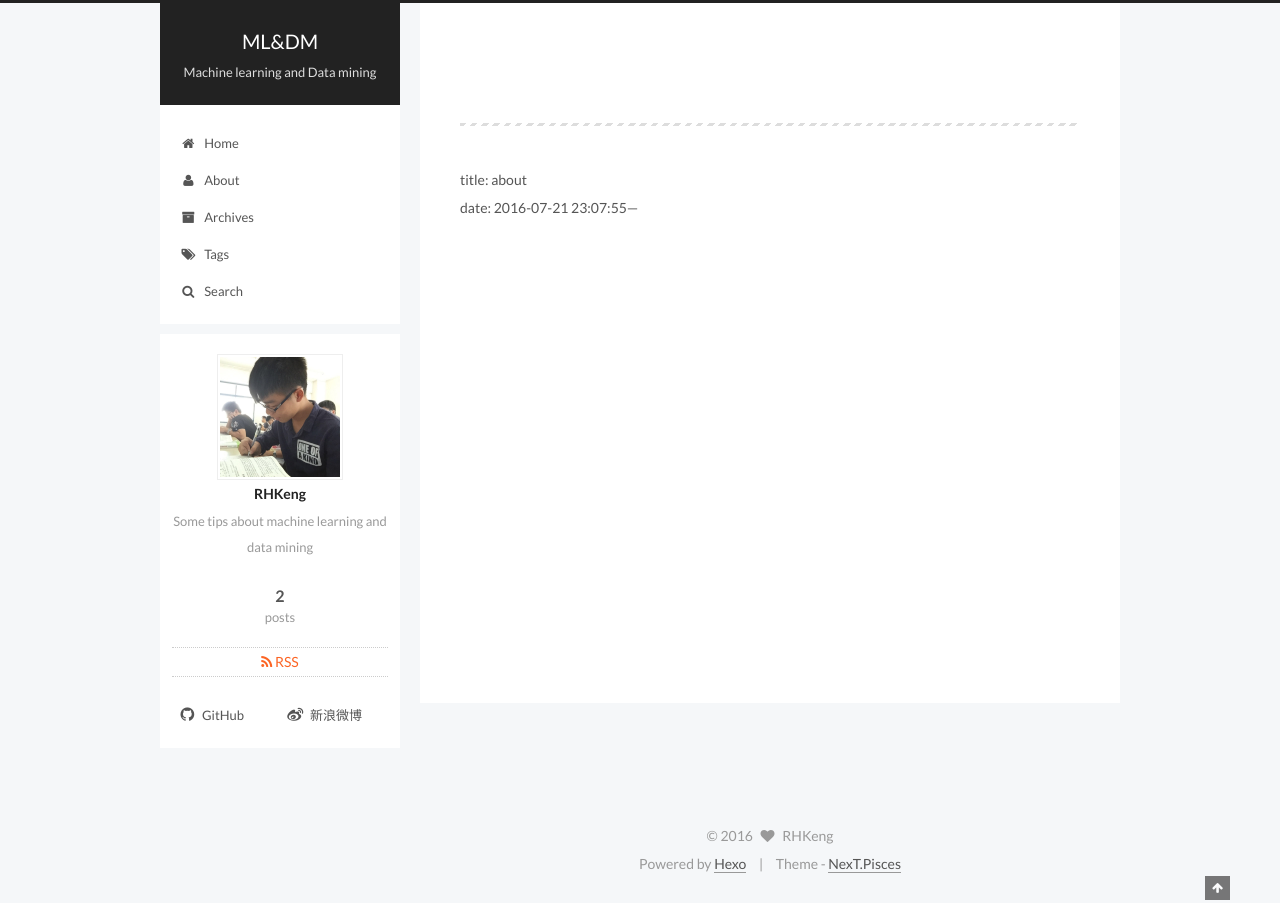
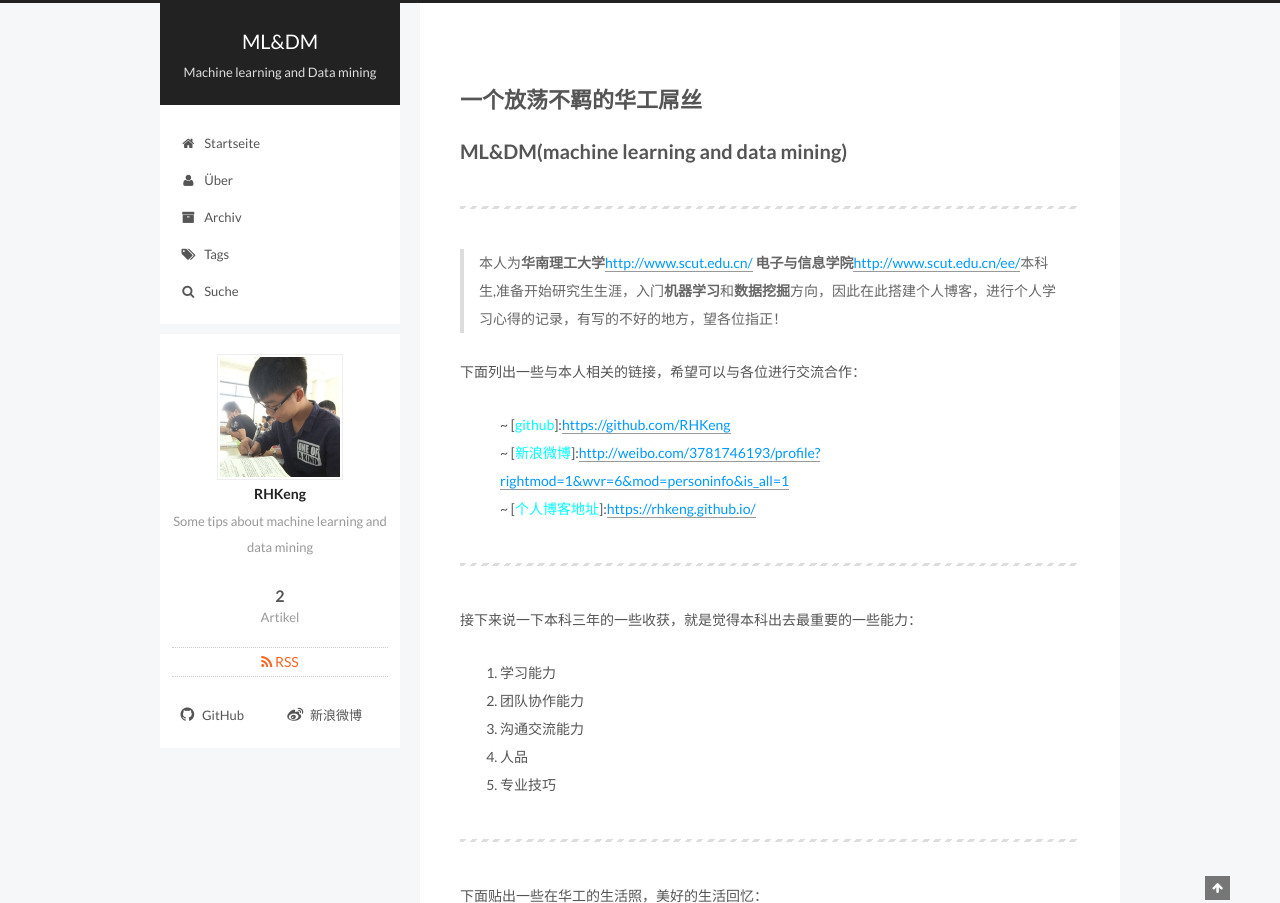
Before and after one commit to RHKeng/RHKeng.github.io, a plain HTML site: page about/index.html in a window 1280 px wide. Shown: the top 903 px of the page. Drawn offline with Linux system fonts and the light colour scheme; a script that the page names is missing.

Commit message:
Site updated: 2016-07-25 21:59:59

```diff
--- a/about/index.html
+++ b/about/index.html
@@ -88,16 +88,32 @@
 
 
 
-<meta name="description" content="title: aboutdate: 2016-07-21 23:07:55—">
+<meta name="description" content="一个放荡不羁的华工屌丝ML&amp;amp;DM(machine learning and data mining)
+
+本人为华南理工大学http://www.scut.edu.cn/ 电子与信息学院http://www.scut.edu.cn/ee/本科生,准备开始研究生生涯，入门机器学习和数据挖掘方向，因此在此搭建个人博客，进行个人学习心得的记录，有写的不好的地方，望各位指正！
+
+下面列出一些与本人相">
 <meta property="og:type" content="website">
 <meta property="og:title" content="ML&DM">
 <meta property="og:url" content="http://rhkeng.github.io/about/index.html">
 <meta property="og:site_name" content="ML&DM">
-<meta property="og:description" content="title: aboutdate: 2016-07-21 23:07:55—">
-<meta property="og:updated_time" content="2016-07-21T15:14:28.712Z">
+<meta property="og:description" content="一个放荡不羁的华工屌丝ML&amp;amp;DM(machine learning and data mining)
+
+本人为华南理工大学http://www.scut.edu.cn/ 电子与信息学院http://www.scut.edu.cn/ee/本科生,准备开始研究生生涯，入门机器学习和数据挖掘方向，因此在此搭建个人博客，进行个人学习心得的记录，有写的不好的地方，望各位指正！
+
+下面列出一些与本人相">
+<meta property="og:image" content="http://rhkeng.github.io/myself1.jpg">
+<meta property="og:image" content="http://rhkeng.github.io/myself2.jpg">
+<meta property="og:image" content="http://rhkeng.github.io/myself3.jpg">
+<meta property="og:updated_time" content="2016-07-25T13:59:28.744Z">
 <meta name="twitter:card" content="summary">
 <meta name="twitter:title" content="ML&DM">
-<meta name="twitter:description" content="title: aboutdate: 2016-07-21 23:07:55—">
+<meta name="twitter:description" content="一个放荡不羁的华工屌丝ML&amp;amp;DM(machine learning and data mining)
+
+本人为华南理工大学http://www.scut.edu.cn/ 电子与信息学院http://www.scut.edu.cn/ee/本科生,准备开始研究生生涯，入门机器学习和数据挖掘方向，因此在此搭建个人博客，进行个人学习心得的记录，有写的不好的地方，望各位指正！
+
+下面列出一些与本人相">
+<meta name="twitter:image" content="http://rhkeng.github.io/myself1.jpg">
 
 
 
@@ -184,7 +200,7 @@
 
               <i class="menu-item-icon fa fa-fw fa-home"></i> <br />
 
-            Home
+            Startseite
           </a>
         </li>
 
@@ -194,7 +210,7 @@
 
               <i class="menu-item-icon fa fa-fw fa-user"></i> <br />
 
-            About
+            Über
           </a>
         </li>
 
@@ -204,7 +220,7 @@
 
               <i class="menu-item-icon fa fa-fw fa-archive"></i> <br />
 
-            Archives
+            Archiv
           </a>
         </li>
 
@@ -227,7 +243,7 @@
 
               <i class="menu-item-icon fa fa-search fa-fw"></i> <br />
 
-            Search
+            Suche
           </a>
         </li>
 
@@ -268,8 +284,27 @@
   <div id="posts" class="posts-expand">
 
 
-      <hr>
-<p>title: about<br>date: 2016-07-21 23:07:55—</p>
+      <h1 id="一个放荡不羁的华工屌丝"><a href="#一个放荡不羁的华工屌丝" class="headerlink" title="一个放荡不羁的华工屌丝"></a>一个放荡不羁的华工屌丝</h1><h2 id="ML-amp-DM-machine-learning-and-data-mining"><a href="#ML-amp-DM-machine-learning-and-data-mining" class="headerlink" title="ML&amp;DM(machine learning and data mining)"></a>ML&amp;DM(machine learning and data mining)</h2><hr>
+<blockquote>
+<p>本人为<strong>华南理工大学</strong><a href="http://www.scut.edu.cn/" target="_blank" rel="external"><font color="#0099ff">http://www.scut.edu.cn/</font></a> <strong>电子与信息学院</strong><a href="http://www.scut.edu.cn/ee/" target="_blank" rel="external"><font color="#0099ff">http://www.scut.edu.cn/ee/</font></a>本科生,准备开始研究生生涯，入门<strong>机器学习</strong>和<strong>数据挖掘</strong>方向，因此在此搭建个人博客，进行个人学习心得的记录，有写的不好的地方，望各位指正！</p>
+</blockquote>
+<p>下面列出一些与本人相关的链接，希望可以与各位进行交流合作：</p>
+<ul>
+<li>~ [<font color="#00ffff">github</font>]:<a href="https://github.com/RHKeng" target="_blank" rel="external"><font color="#0099ff">https://github.com/RHKeng</font></a></li>
+<li>~ [<font color="#00ffff">新浪微博</font>]:<a href="http://weibo.com/3781746193/profile?rightmod=1&amp;wvr=6&amp;mod=personinfo&amp;is_all=1" target="_blank" rel="external"><font color="#0099ff">http://weibo.com/3781746193/profile?rightmod=1&amp;wvr=6&amp;mod=personinfo&amp;is_all=1</font></a></li>
+<li>~ [<font color="#00ffff">个人博客地址</font>]:<a href="https://rhkeng.github.io/"><font color="#0099ff">https://rhkeng.github.io/</font></a></li>
+</ul>
+<hr>
+<p>接下来说一下本科三年的一些收获，就是觉得本科出去最重要的一些能力：</p>
+<ol>
+<li>学习能力</li>
+<li>团队协作能力</li>
+<li>沟通交流能力</li>
+<li>人品</li>
+<li>专业技巧</li>
+</ol>
+<hr>
+<p>下面贴出一些在华工的生活照，美好的生活回忆：<br><img src="/myself1.jpg" alt="个人美照"><br><img src="/myself2.jpg" alt="个人美照"><br><img src="/myself3.jpg" alt="个人美照"></p>
 
 
 
@@ -321,7 +356,7 @@
           <div class="site-state-item site-state-posts">
             <a href="/archives">
               <span class="site-state-item-count">2</span>
-              <span class="site-state-item-name">posts</span>
+              <span class="site-state-item-name">Artikel</span>
             </a>
           </div>
 
@@ -395,7 +430,7 @@
 </div>
 
 <div class="powered-by">
-  Powered by <a class="theme-link" href="http://hexo.io">Hexo</a>
+  Erstellt mit  <a class="theme-link" href="http://hexo.io">Hexo</a>
 </div>
 
 <div class="theme-info">
```
Also changed, not shown: 2016/07/20/hello-world/index.html (+9 -9 lines), 2016/07/21/hello/index.html (+10 -10 lines), archives/2016/07/index.html (+8 -8 lines), archives/2016/index.html (+8 -8 lines), archives/index.html (+8 -8 lines), index.html (+8 -8 lines), tags/index.html (+6 -6 lines), myself1.jpg (added), myself2.jpg (added), myself3.jpg (added).
